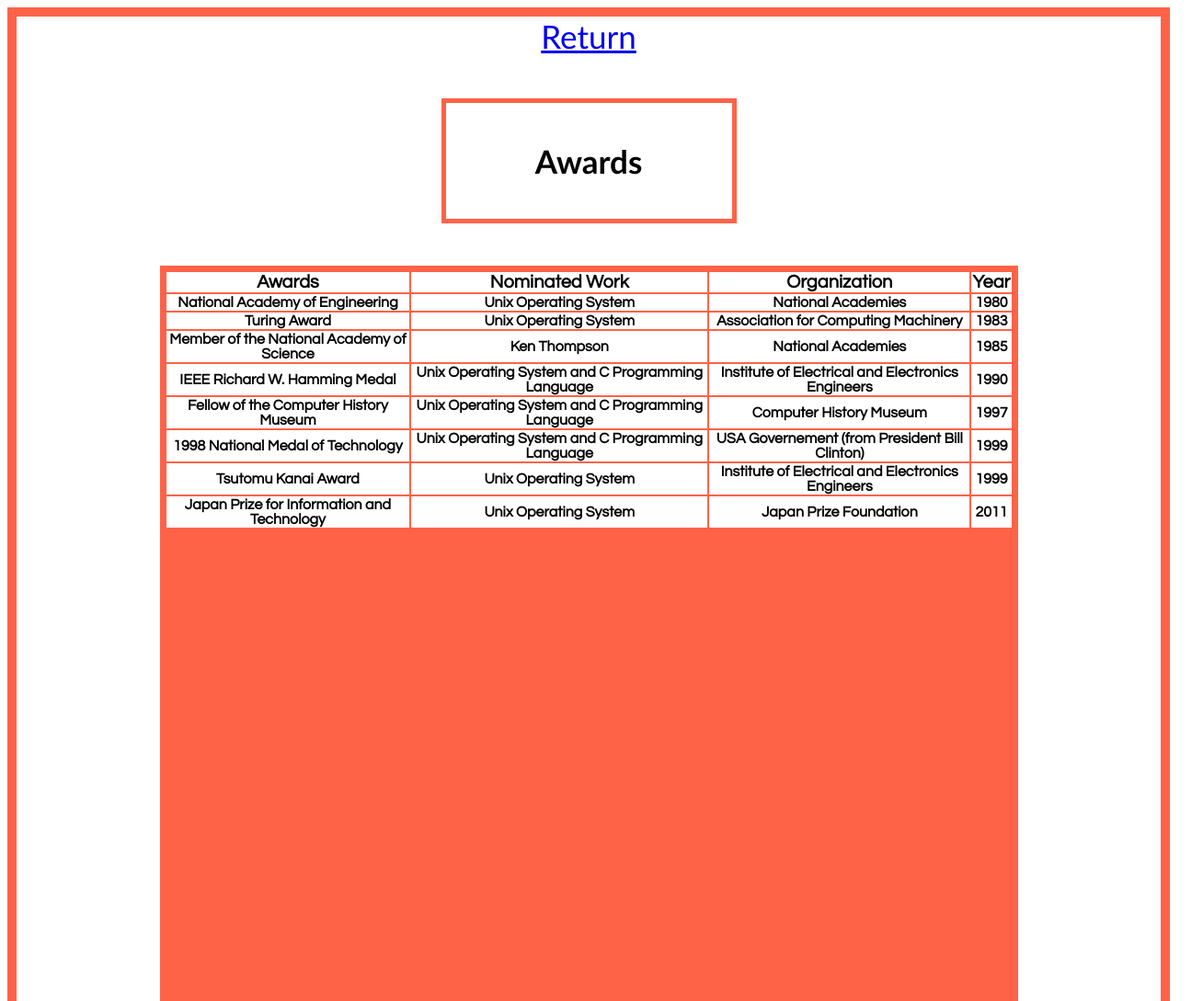
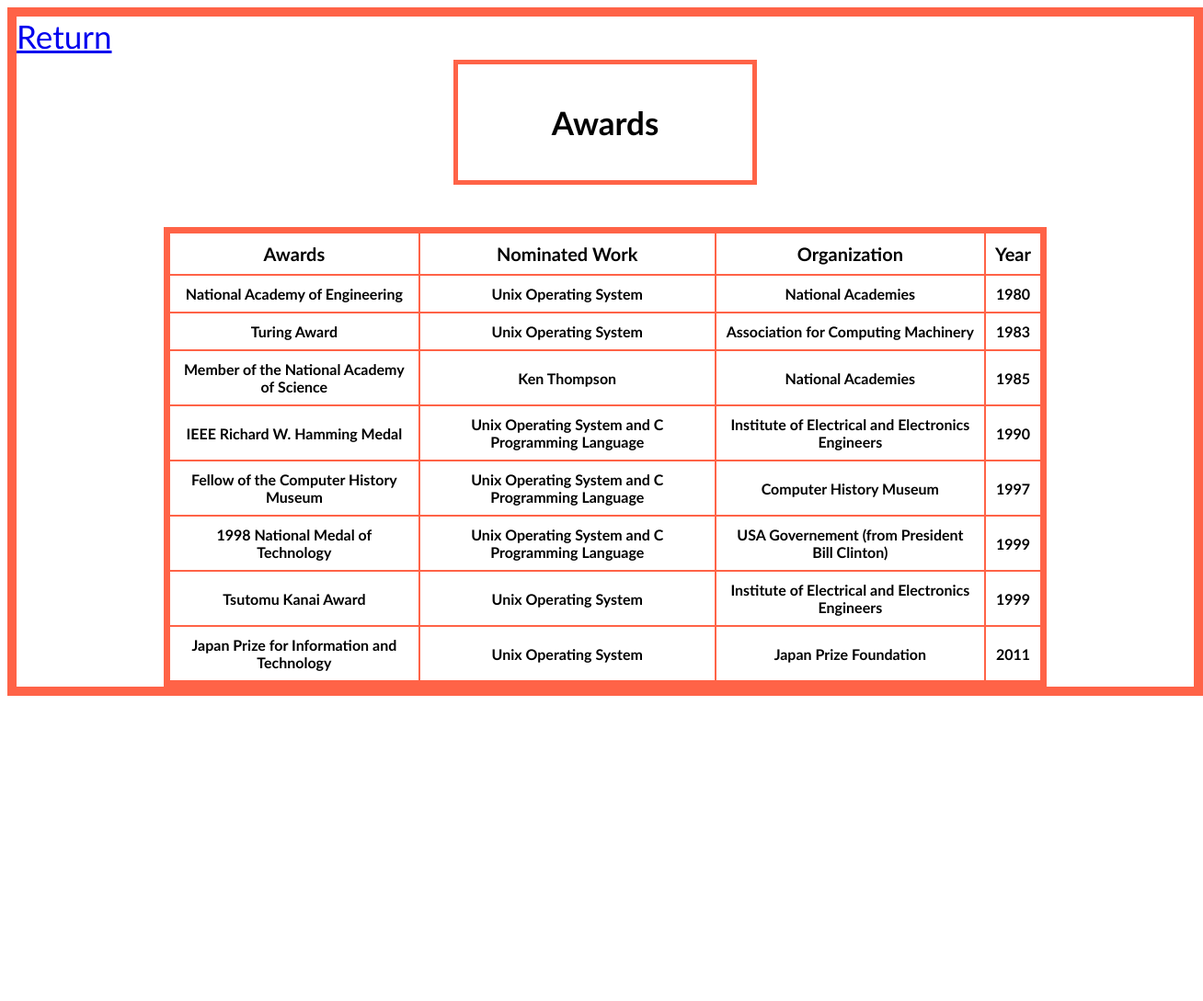
Before and after one commit to dbcalitis/ICS2OR-Assignment-02-B, a plain HTML site: page index2.html in a window 1280 px wide. Shown: the top 1089 px of the page at 92% size, 1308 px wide, since content can reach past the window. After the commit the page ends 800 px from the top, so only its background shows below. Drawn offline with Linux system fonts and the light colour scheme.

Commit message:
Updated stylesheet.css

```diff
--- a/stylesheet.css
+++ b/stylesheet.css
@@ -2,6 +2,8 @@
   border: 10px solid tomato;
   background-color: white;
   text-align: center;
+  width: 100%;
+  height: 100%;
 }
 
 img {
@@ -91,7 +93,6 @@
 
 table {
   width: 75%;
-  height: 800px;
   border: 5px solid tomato;
   background-color: tomato;
   text-align: center;
@@ -101,9 +102,10 @@
 }
 
 tr, th {
-  font-family: "Century Gothic";
+  font-family: "Trebuchet MS";
   background-color: white;
   text-align: center;
+  padding: 10px;
 }
 
 .tr1 {
@@ -115,4 +117,7 @@
 a {
   font-family: "Trebuchet MS";
   font-size:35px;
+  top: 18px;
+  left: 18px;
+  position: fixed;
 }
```
